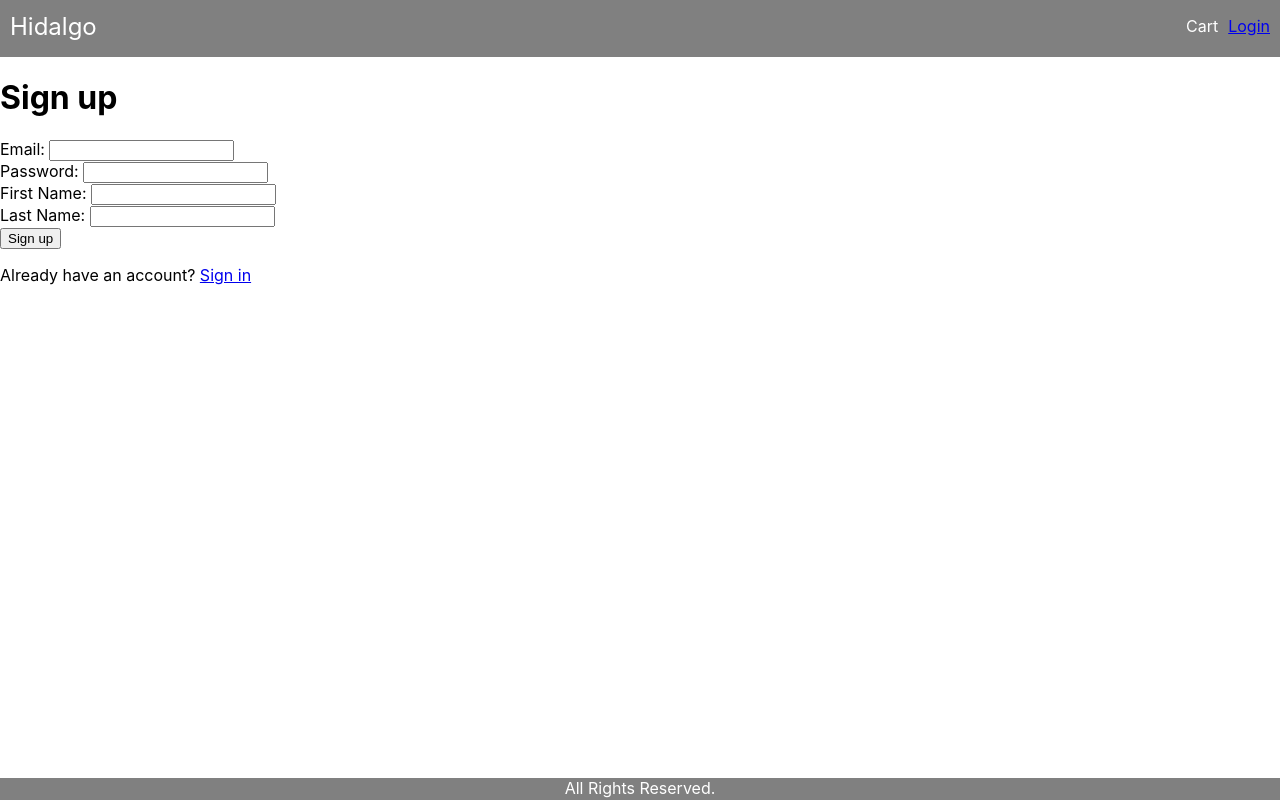
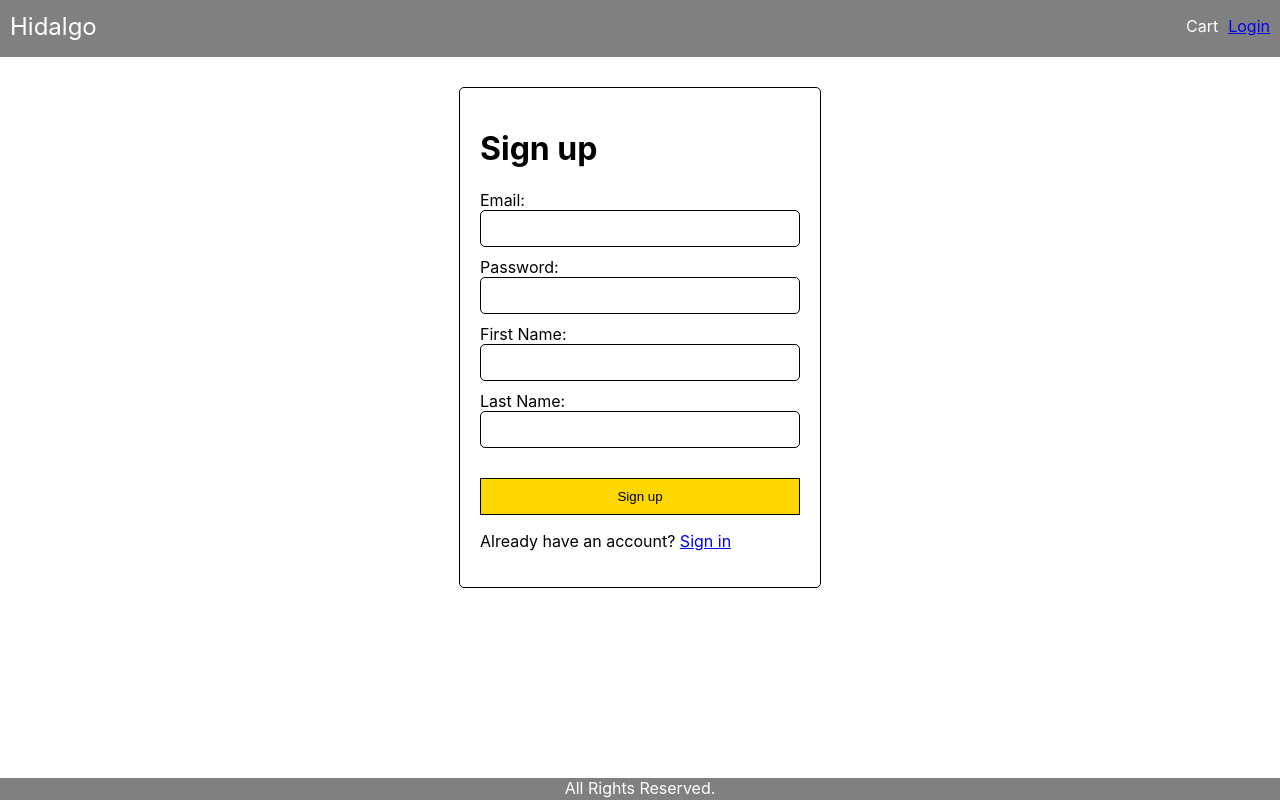
Before and after one commit to Nic-Tmpl/hidalgo, a React (Create React App) app in the folder frontend/: page /signup in a window 1280 px wide. Built offline with nearby package versions, Linux system fonts and the light colour scheme.

Commit message:
Adds css and small fixes to login and signup forms

```diff
--- a/frontend/src/App.css
+++ b/frontend/src/App.css
@@ -197,3 +197,43 @@ li {
   font-size: 2.5rem;
   text-align: right;
 }
+
+
+/* Form styles */
+
+.form-container {
+  display: flex;
+  flex-direction: column;
+  align-items: center;
+  width: 100%;
+  margin-top: 3rem;
+}
+
+.form-content{
+  width: 32rem;
+  padding: 2rem;
+  border: .1rem black solid;
+  border-radius: .5rem;
+}
+
+.form-container section {
+  display: flex;
+  flex-direction: column;
+  margin-bottom: 1rem;
+  margin-top: 1rem;
+}
+
+.form-container input {
+  padding: 1rem;
+  border: .1rem black solid;
+  border-radius: .5rem;
+}
+
+.form-container button {
+  margin-top: 2rem;
+  padding: 1rem;
+  width: 100%;
+  border: .1rem black solid;
+  background-color: gold;
+  cursor: pointer;
+}
--- a/frontend/src/screens/LoginScreen.js
+++ b/frontend/src/screens/LoginScreen.js
@@ -8,7 +8,8 @@ function LoginScreen(props) {
     return (
        // loading ? <div>loading...</div> :
        // error ? <div>{error}</div> :
-        <div className="login">
+        <div className="form-container">
+            <div className="form-content">
         <h1>Sign in</h1>
         <form action="/login/password" method="post">
             <section>
@@ -23,6 +24,7 @@ function LoginScreen(props) {
             <button type="submit">Sign in</button>
         </form>
         <p className="help">Don't have an account? <Link to="/signup">Sign up</Link></p>
+        </div>
     </div>
     );
 };
--- a/frontend/src/screens/SignupScreen.js
+++ b/frontend/src/screens/SignupScreen.js
@@ -6,7 +6,8 @@ import { Link } from 'react-router-dom';
 function SignupScreen(props) {
 
     return (
-        <div className="signup">
+        <div className="form-container">
+            <div className="form-content">
             <h1>Sign up</h1>
             <form action="/signup" method="post">
                 <section>
@@ -29,6 +30,7 @@ function SignupScreen(props) {
             </form>
             <p className="help">Already have an account? <Link to="/login">Sign in</Link></p>
         </div>
+    </div>
     )
 };
 
```
Lines whose indentation alone changed are shown as unchanged.
